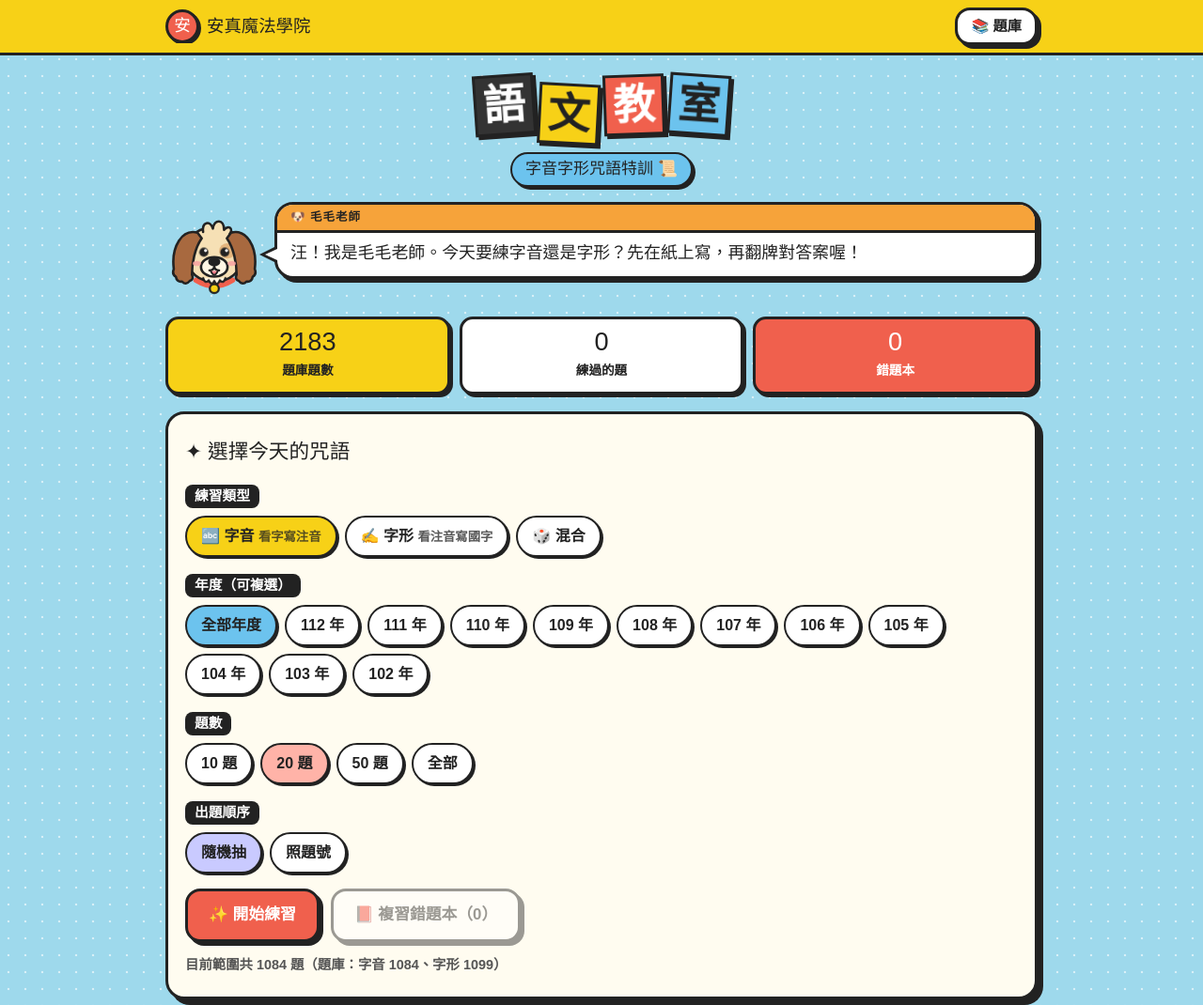
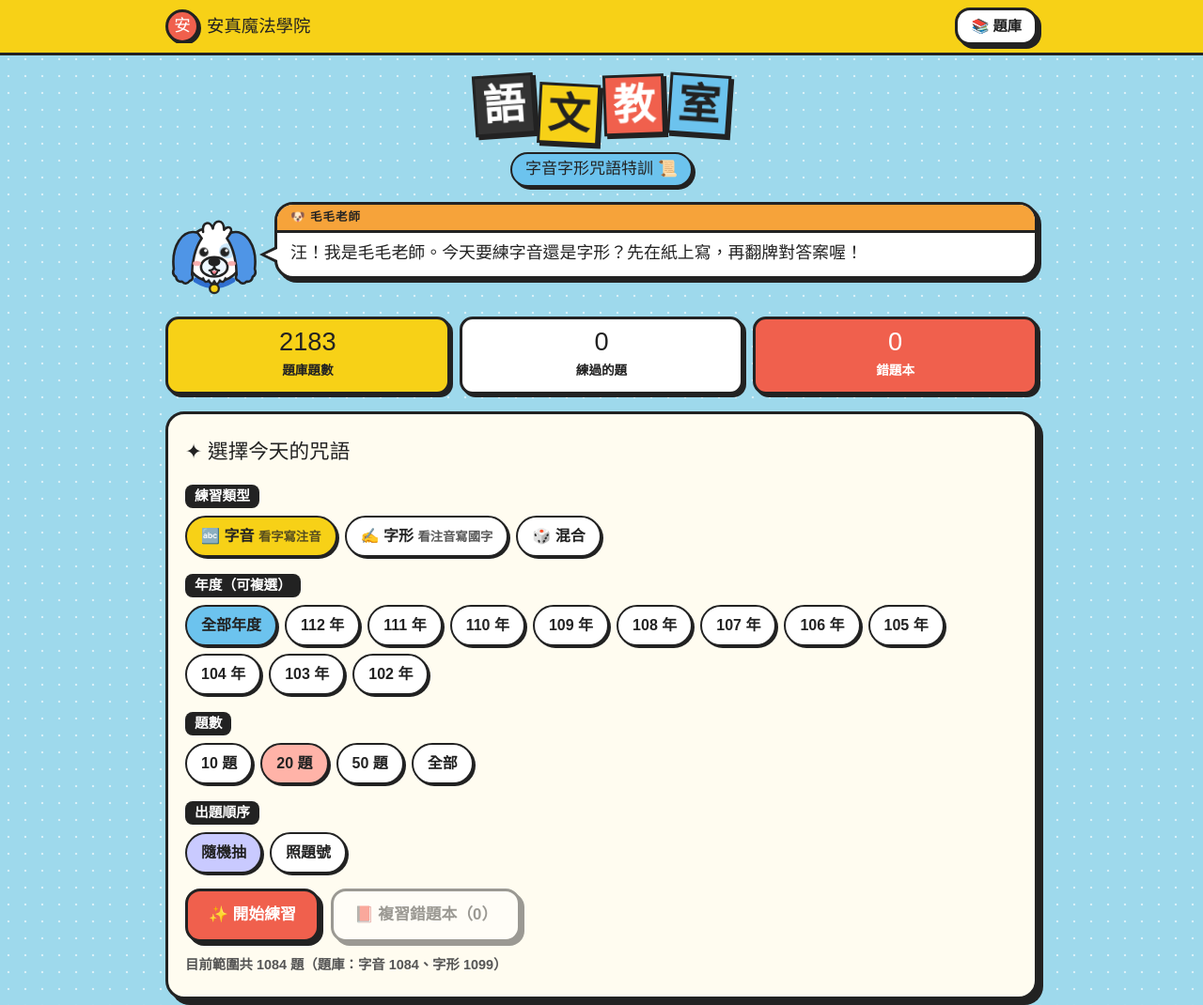
Before and after one commit to laierin615/anzhen-magic-academy, a plain HTML site: page language/index.html in a window 1280 px wide. Shown: the top 1070 px of the page at 94% size. Drawn offline with Linux system fonts and the light colour scheme; a web font is replaced by a local one.

Commit message:
毛毛老師改成白色毛＋藍色耳朵與項圈
Co-Authored-By: Claude Opus 5.5 <noreply@anthropic.com>

```diff
--- a/language/index.html
+++ b/language/index.html
@@ -127,16 +127,16 @@
   </section>
 
   <div class="dogbox">
-    <div class="dog" id="dog" role="img" aria-label="毛毛老師：大耳朵、毛茸茸的狗狗老師">
+    <div class="dog" id="dog" role="img" aria-label="毛毛老師：白色毛茸茸、藍色大耳朵的狗狗老師">
       <svg viewBox="0 0 140 128" xmlns="http://www.w3.org/2000/svg" aria-hidden="true">
         <g stroke="#222" stroke-width="3.5" stroke-linejoin="round" stroke-linecap="round">
-          <path d="M44 100 q26 16 52 0" fill="none" stroke="#F0604D" stroke-width="8"/>
-          <path d="M70 26 C 98 22, 112 44, 110 66 C 108 90, 92 102, 70 102 C 48 102, 32 90, 30 66 C 28 44, 42 22, 70 26 Z" fill="#F6E0B5"/>
-          <path d="M54 31 C 52 16, 64 14, 68 26 C 70 12, 84 12, 84 28 C 90 20, 98 26, 92 34" fill="#F6E0B5"/>
-          <ellipse cx="89" cy="58" rx="12" ry="11" fill="#E3B57E" stroke="none"/>
-          <path class="ear l" d="M46 32 C 24 26, 8 52, 12 84 q -3 8 3 11 q 1 8 9 7 q 5 6 11 -1 q 6 -2 3 -9 C 38 76, 42 54, 52 40 Z" fill="#A8693F"/>
-          <path class="ear r" d="M94 32 C 116 26, 132 52, 128 84 q 3 8 -3 11 q -1 8 -9 7 q -5 6 -11 -1 q -6 -2 -3 -9 C 102 76, 98 54, 88 40 Z" fill="#A8693F"/>
-          <ellipse cx="70" cy="81" rx="19" ry="14" fill="#FFF6E4"/>
+          <path d="M44 100 q26 16 52 0" fill="none" stroke="#2F6FD0" stroke-width="8"/>
+          <path d="M70 26 C 98 22, 112 44, 110 66 C 108 90, 92 102, 70 102 C 48 102, 32 90, 30 66 C 28 44, 42 22, 70 26 Z" fill="#FFFFFF"/>
+          <path d="M54 31 C 52 16, 64 14, 68 26 C 70 12, 84 12, 84 28 C 90 20, 98 26, 92 34" fill="#FFFFFF"/>
+          <ellipse cx="89" cy="58" rx="12" ry="11" fill="#CDE8FB" stroke="none"/>
+          <path class="ear l" d="M46 32 C 24 26, 8 52, 12 84 q -3 8 3 11 q 1 8 9 7 q 5 6 11 -1 q 6 -2 3 -9 C 38 76, 42 54, 52 40 Z" fill="#4F95E6"/>
+          <path class="ear r" d="M94 32 C 116 26, 132 52, 128 84 q 3 8 -3 11 q -1 8 -9 7 q -5 6 -11 -1 q -6 -2 -3 -9 C 102 76, 98 54, 88 40 Z" fill="#4F95E6"/>
+          <ellipse cx="70" cy="81" rx="19" ry="14" fill="#EEF7FF"/>
           <ellipse cx="70" cy="73.5" rx="7" ry="5" fill="#222"/>
           <path d="M70 79 q0 7 -7 7 M70 79 q0 7 7 7" fill="none" stroke-width="3"/>
           <path d="M65 87 q5 11 10 0" fill="#F27D8A" stroke-width="2.5"/>
@@ -144,7 +144,7 @@
           <circle cx="57.5" cy="57.5" r="2.2" fill="#fff" stroke="none"/><circle cx="87.5" cy="57.5" r="2.2" fill="#fff" stroke="none"/>
           <ellipse cx="45" cy="76" rx="6" ry="3.5" fill="#F7A1A1" stroke="none" opacity=".85"/>
           <ellipse cx="95" cy="76" rx="6" ry="3.5" fill="#F7A1A1" stroke="none" opacity=".85"/>
-          <path d="M54 97 q3 9 8 3 q4 9 8 1 q4 9 8 -1 q5 6 8 -3" fill="#FFF6E4" stroke-width="3"/>
+          <path d="M54 97 q3 9 8 3 q4 9 8 1 q4 9 8 -1 q5 6 8 -3" fill="#EEF7FF" stroke-width="3"/>
           <circle cx="70" cy="112" r="6.5" fill="#F7D117" stroke-width="3"/>
         </g>
       </svg>
```
